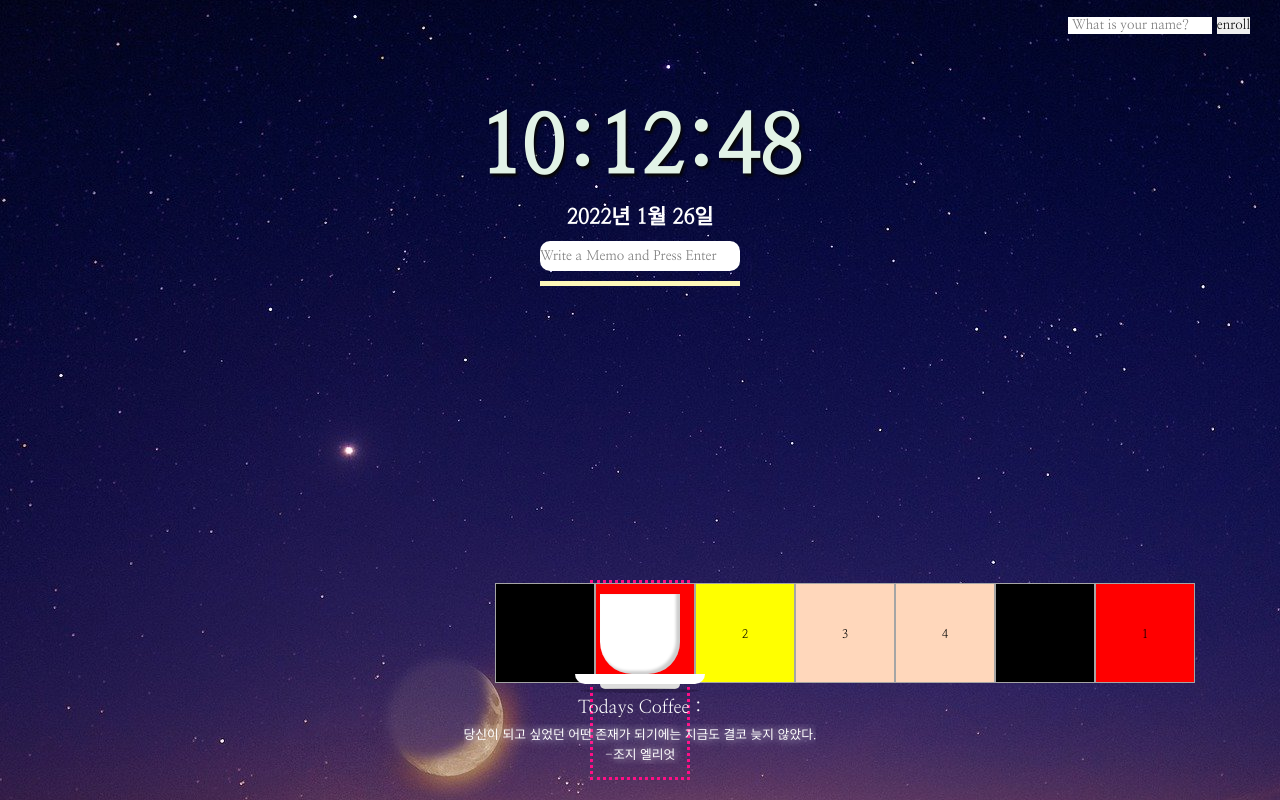
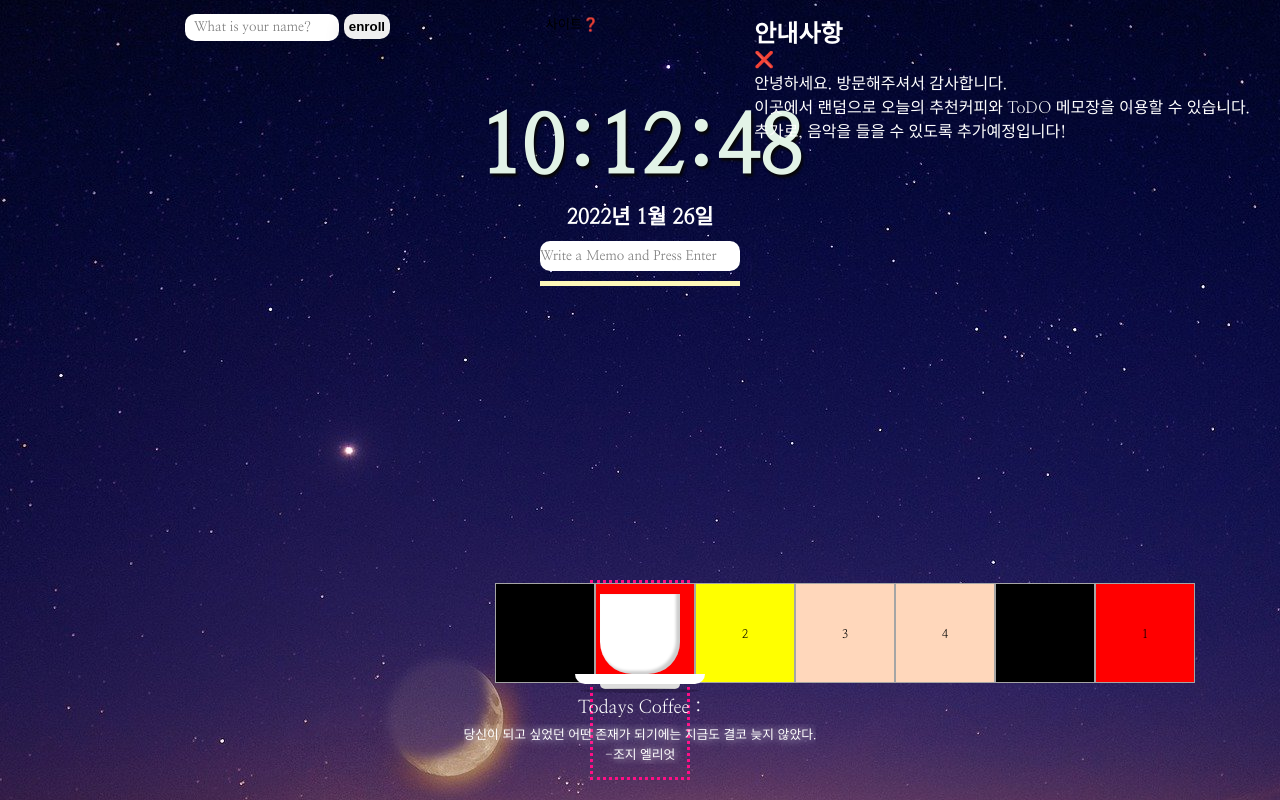
Before and after one commit to skgml0/Chrome_App, a plain HTML site: page index.html in a window 1280 px wide. Shown: the top 800 px of the page. Drawn offline with Linux system fonts and the light colour scheme; no server answers.

Commit message:
✨  modal 추가

```diff
--- a/index.html
+++ b/index.html
@@ -14,6 +14,7 @@
     />
     <link rel="stylesheet" href="css/style.css" />
     <link rel="stylesheet" href="css/slice.css" />
+    <link rel="stylesheet" href="css/modal.css" />
     <title>Momentum App</title>
   </head>
   <body>
@@ -27,11 +28,29 @@
           required
           maxlength="15"
           type="text"
+          class="name-input"
           placeholder=" What is your name?"
         />
-        <input type="submit" value="enroll" />
+        <input type="submit" class="name-btn" value="enroll" />
       </form>
       <h1 id="greeting" class="hidden"></h1>
+      <button class="modal-btn">사이트❓</button>
+      <article id="modal" class="modal-overlay">
+        <div class="modal-window">
+          <div class="header">
+            <h2>안내사항</h2>
+            <div class="close">❌</div>
+          </div>
+          <div class="modal-notice">
+            <p>
+              안녕하세요. 방문해주셔서 감사합니다. <br />
+              이곳에서 랜덤으로 오늘의 추천커피와 ToDO 메모장을 이용할 수
+              있습니다.<br />
+              추가로, 음악을 들을 수 있도록 추가예정입니다!
+            </p>
+          </div>
+        </div>
+      </article>
     </header>
     <main>
       <h2 id="clock">00:00</h2>
@@ -58,9 +77,9 @@
           <li id="first-clone" class="slide-item first">1</li>
         </ul>
         <div class="slide-btns">
-        <button class="slide-btn next">next</button>
-        <button class="slide-btn prev">prev</button>
-      </div>
+          <button class="slide-btn next">next</button>
+          <button class="slide-btn prev">prev</button>
+        </div>
       </article>
 
       <article id="coffee">
@@ -75,6 +94,7 @@
         </div>
         <div class="footer">
           <p class="coffee-title">Todays Coffee :</p>
+        </div>
       </article>
       <article id="quote">
         <span></span>
@@ -90,5 +110,6 @@
     <script src="js/slice.js"></script>
     <script src="js/weather.js"></script>
     <script src="js/coffee.js"></script>
+    <script src="js/modal.js"></script>
   </body>
 </html>
```
